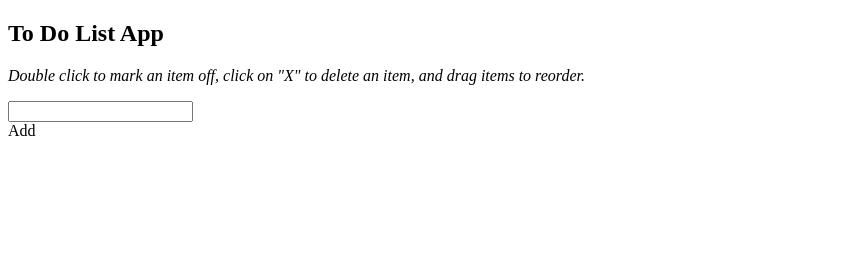
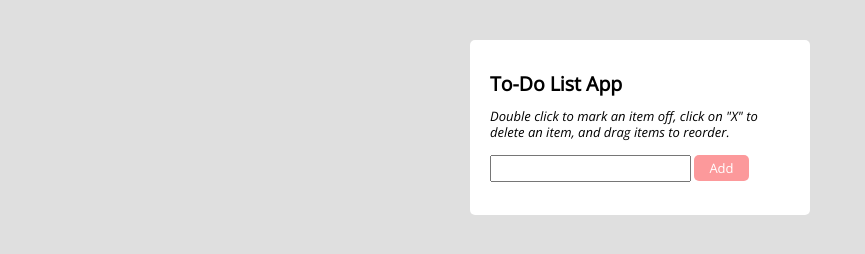
Before and after one commit to j-mecham/to-do-list-app, a plain HTML site: page index.html in a window 1280 px wide. Shown: the whole page, without its empty margins (0-865 px from the left). Drawn offline with nearby package versions, Linux system fonts and the light colour scheme.

Commit message:
Just some cosmetic changes, and made css and js work with file structure

```diff
--- a/index.html
+++ b/index.html
@@ -4,13 +4,13 @@
 <head>
 	<meta charset="utf-8">
 	<meta name="viewport" content="width=device-width">
-	<title>repl.it</title>
-	<link href="style.css" rel="stylesheet" type="text/css" />
+	<title>To-Do List</title>
+	<link href="css/styles.css" rel="stylesheet" type="text/css" />
 </head>
 
 <body>
 	<div class="container">
-		<h2>To Do List App</h2>
+		<h2>To-Do List App</h2>
 		<p><em> Double click to mark an item off, click on "X" to delete an item, and drag items to reorder.</em></p>
 
 		<form name="toDoList">
@@ -29,6 +29,6 @@
   src="https://code.jquery.com/ui/1.12.1/jquery-ui.js"
   integrity="sha256-T0Vest3yCU7pafRw9r+settMBX6JkKN06dqBnpQ8d30="
   crossorigin="anonymous"></script>
-  <script src="script.js"></script>
+  <script src="js/scripts.js"></script>
   </body>
 </html>
```
